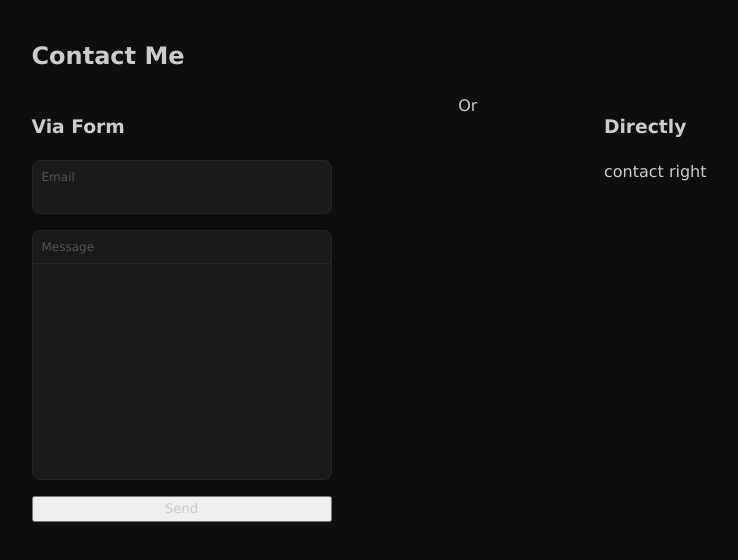
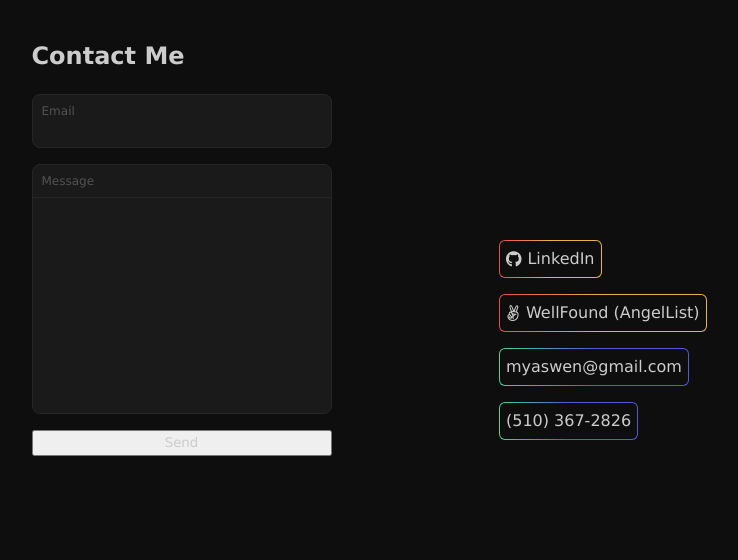
Before and after one commit to myaswen/myaswen.github.io, a plain HTML site: page index.html in a window 1280 px wide. Shown: the part 3208-3768 px from the top of the page, without its empty margins (271-1009 px from the left). Drawn offline with nearby package versions, Linux system fonts and the light colour scheme.

Commit message:
Add contact cards

```diff
--- a/global.css
+++ b/global.css
@@ -228,6 +228,7 @@ Section: Contact
 #contact-container {
     margin-bottom: 200px;
     width: 100%;
+    /* border: 1px solid red; */
 }
 
 #contact-options {
@@ -241,18 +242,6 @@ Section: Contact
     width: 300px;
 }
 
-/* #contact-message-wrapper {
-    border-radius: 8px;
-    overflow: hidden;
-    height: 200px;
-}
-
-#contact-message-wrapper textarea {
-    width: 100%;
-    height: 100%;
-    resize: none;
-} */
-
 #contact-container input {
     background-color: #1a1a1a;
     border: 1px solid #262626;
@@ -263,7 +252,6 @@ Section: Contact
 
 #contact-container input:focus {
     outline: none;
-    /* border: 1px solid goldenrod; */
     background:
         linear-gradient(#1a1a1a 0 0) padding-box,
         linear-gradient(90deg, rgb(100, 98, 203) 0%, rgb(212, 117, 117) 50%) border-box;
@@ -273,7 +261,6 @@ Section: Contact
 #message-container {
     height: 250px;
     margin-bottom: 16px;
-    /* border: 1px solid red; */
     border: 1px solid #262626;
     overflow: hidden;
     border-radius: 8px;
@@ -283,21 +270,13 @@ Section: Contact
 }
 
 #contact-container textarea {
-    /* height: 200px; */
     width: 100%;
     height: 216px;
-
-    /* height: 100%; */
     resize: none;
     background-color: #1a1a1a;
-    /* border: 1px solid #262626; */
     border: none;
     border-top: 1px solid #262626;
-    /* border-top-left-radius: 8px; */
-    /* border-bottom-left-radius: 8px; */
     padding: 8px 14px 14px 14px;
-    /* margin-bottom: 16px; */
-    /* border-top: 32px solid transparent; */
     font-size: 14px;
 }
 
@@ -306,7 +285,6 @@ Section: Contact
 }
 
 #message-container:focus-within {
-    /* border: 1px solid goldenrod; */
     background:
         linear-gradient(#1a1a1a 0 0) padding-box,
         linear-gradient(90deg, rgb(100, 98, 203) 0%, rgb(212, 117, 117) 50%) border-box;
@@ -320,6 +298,28 @@ Section: Contact
     left: 10px;
     font-size: 12px;
     color: #525252;
+}
+
+#contact-right {
+    display: flex;
+    flex-direction: column;
+    align-items: flex-start;
+    justify-content: flex-end;
+}
+
+#contact-right a {
+    margin-bottom: 16px;
+}
+
+.contact-card {
+    width: fit-content;
+    padding: 6px;
+    border-radius: 6px;
+    border: 1px solid transparent;
+    /* display: flex;
+    justify-content: center;
+    align-items: center; */
+    margin-bottom: 16px;
 }
 
 /*
--- a/index.html
+++ b/index.html
@@ -183,7 +183,7 @@
             <div id="contact-options">
 
                 <div id="contact-left">
-                    <h3>Via Form</h3>
+                    <!-- <h3>Via Form</h3> -->
                     <form action="https://formspree.io/f/mbjbnpbo" method="POST">
                         <label>Email</label>
                             <input
@@ -197,16 +197,27 @@
                                 >
                             </textarea>
                             </div>
-                        <!-- your other form fields go here -->
                         <button type="submit">Send</button>
                     </form>
                 </div>
 
-                <div>Or</div>
+                <div id="contact-right">
+                    <!-- <h3>Directly</h3> -->
 
-                <div id="contact-right">
-                    <h3>Directly</h3>
-                    contact right
+                    <a href="">
+                        <div class="button-1 gr1">
+                            <i class="fa-brands fa-github"></i>
+                            LinkedIn
+                        </div>
+                    </a>
+                    <a href="">
+                        <div class="button-1 gr1">
+                            <i class="fa-brands fa-angellist"></i>
+                            WellFound (AngelList)
+                        </div>
+                    </a>
+                    <div class="contact-card gr3">myaswen@gmail.com</div>
+                    <div class="contact-card gr3">(510) 367-2826</div>
                 </div>
 
             </div>
```
